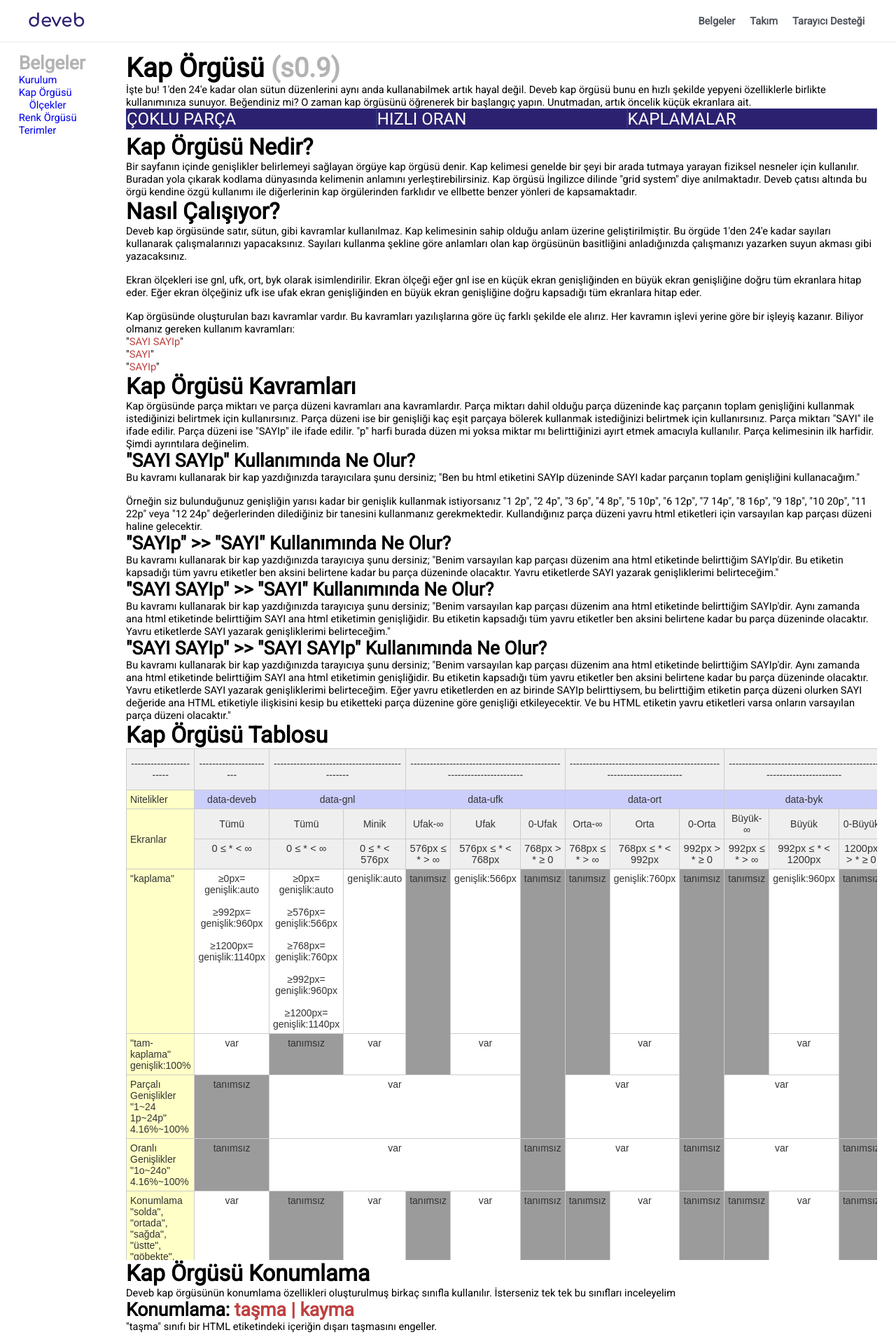
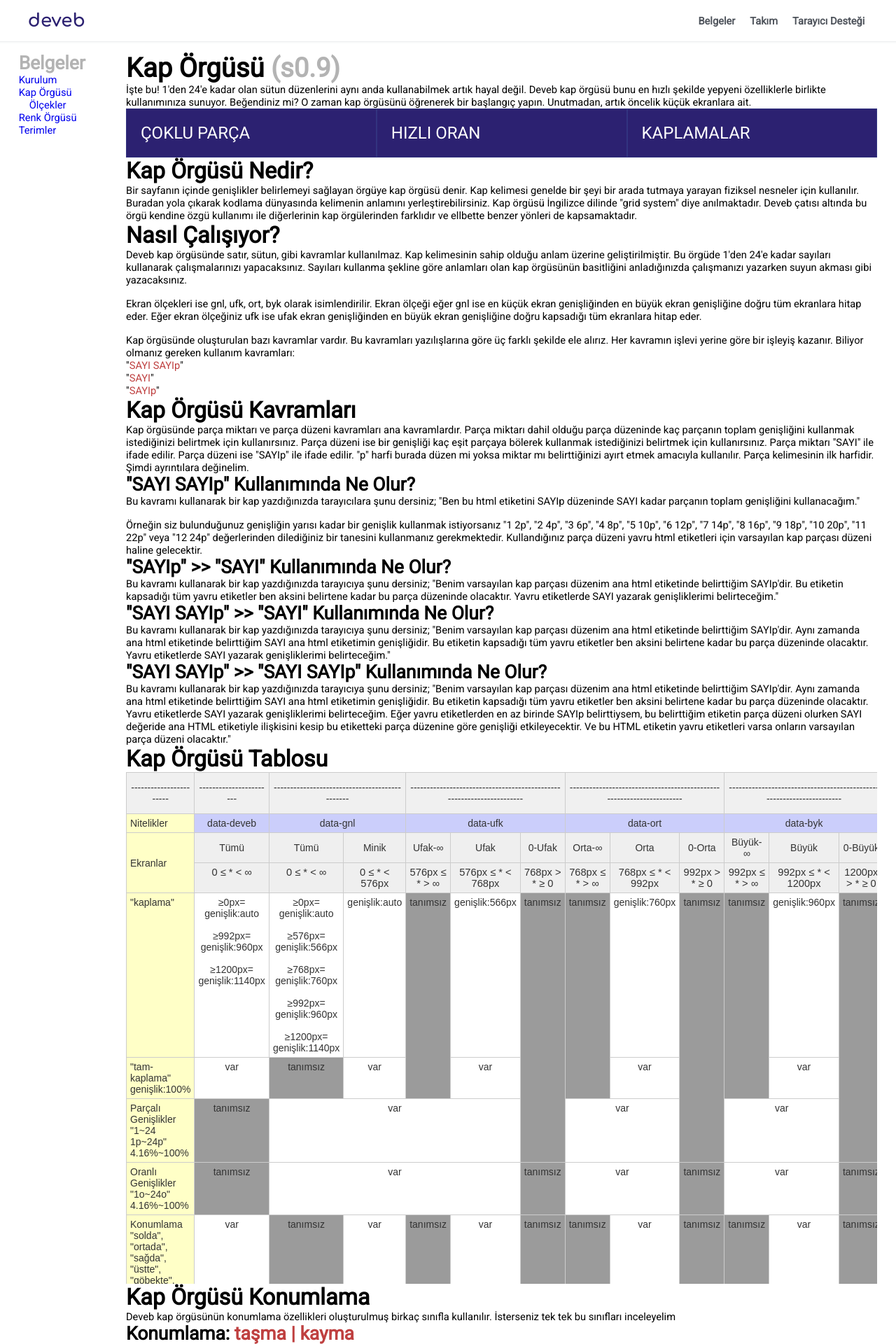
Before and after one commit to data-deveb/data-deveb.github.io, a Jekyll site: the page built from belgeler/kap-orgusu.html, in a window 1280 px wide. Shown: the top 1920 px of the page at 70% size. Built offline with Jekyll 4.4.1, drawn with Linux system fonts in a browser that asks for light colours.

Commit message:
Güncelleme

```diff
--- a/belgeler/kap-orgusu.html
+++ b/belgeler/kap-orgusu.html
@@ -7,9 +7,9 @@ title: Kap Örgüsü
 
     <p>İşte bu! 1'den 24'e kadar olan sütun düzenlerini aynı anda kullanabilmek artık hayal değil. Deveb kap örgüsü bunu en hızlı şekilde yepyeni özelliklerle birlikte kullanımınıza sunuyor. Beğendiniz mi? O zaman kap örgüsünü öğrenerek bir başlangıç yapın. Unutmadan, artık öncelik küçük ekranlara ait.</p>
     <br><br>
-    <span data-gnl="1 3p" style="border:1px solid rgba(100,200,250,0.1); font-size:18pt; background-color:#2c2171 !important; color:#fff;">ÇOKLU PARÇA</span>
-    <span data-gnl="1 3p" style="border:1px solid rgba(100,200,250,0.1); font-size:18pt; background-color:#2c2171 !important; color:#fff;">HIZLI ORAN</span>
-    <span data-gnl="1 3p" style="border:1px solid rgba(100,200,250,0.1); font-size:18pt; background-color:#2c2171 !important; color:#fff;">KAPLAMALAR</span>
+    <span data-gnl="1 3p" style="padding: 20px; border:1px solid rgba(100,200,250,0.1); font-size:18pt; background-color:#2c2171 !important; color:#fff;">ÇOKLU PARÇA</span>
+    <span data-gnl="1 3p" style="padding: 20px; border:1px solid rgba(100,200,250,0.1); font-size:18pt; background-color:#2c2171 !important; color:#fff;">HIZLI ORAN</span>
+    <span data-gnl="1 3p" style="padding: 20px; border:1px solid rgba(100,200,250,0.1); font-size:18pt; background-color:#2c2171 !important; color:#fff;">KAPLAMALAR</span>
     <br><br>
     <h2>Kap Örgüsü Nedir?</h2>
 
```
